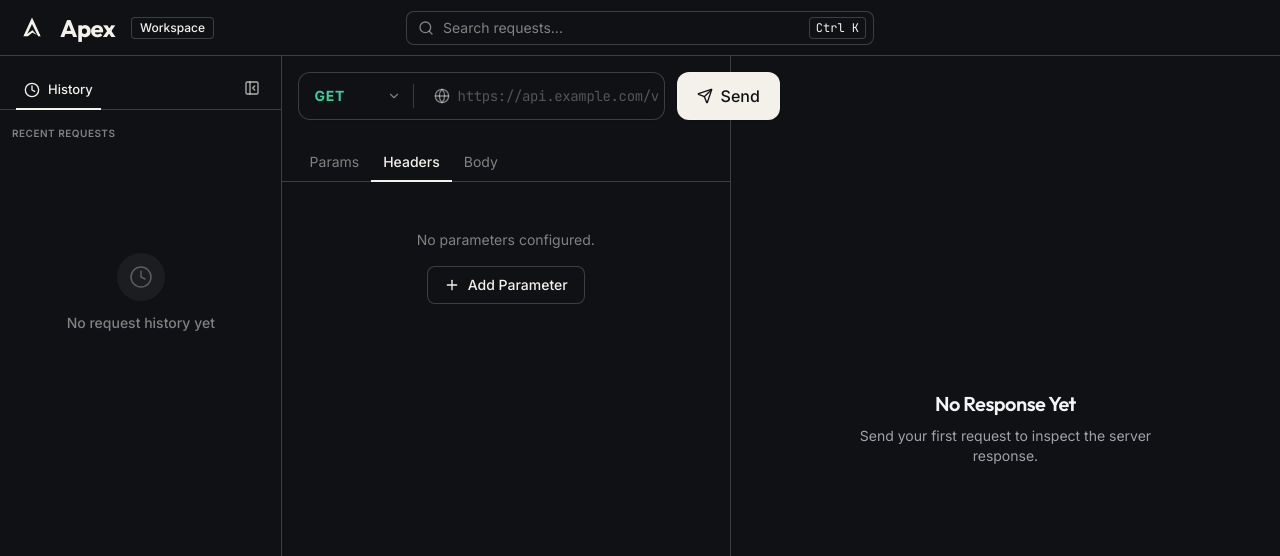
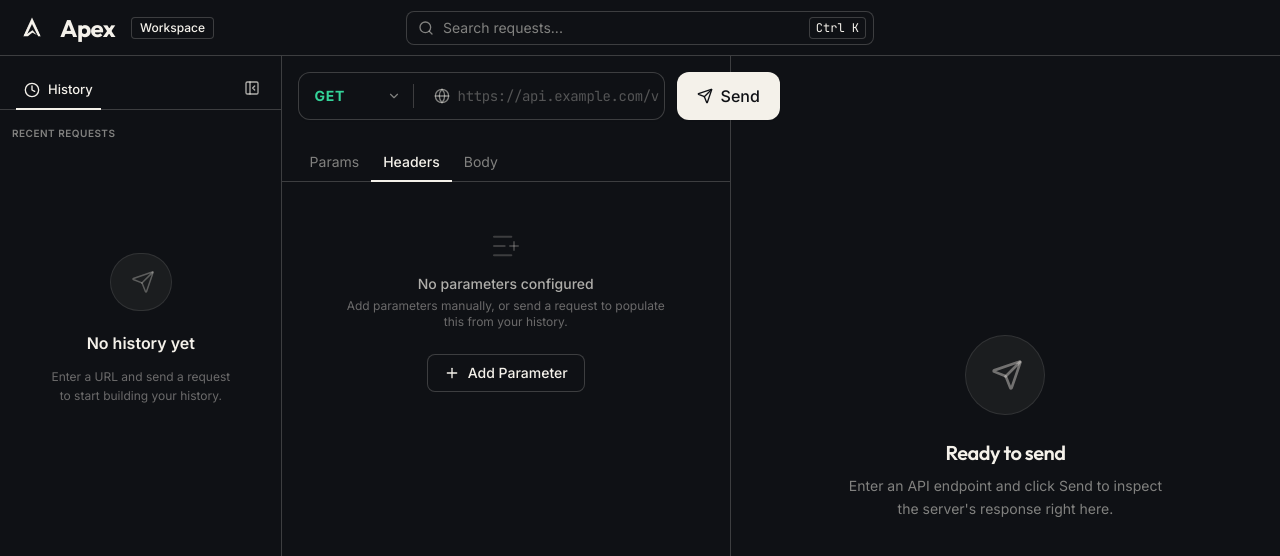
Before and after one commit to vardzz/api-request-playground, a Next.js app: page / in a window 1280 px wide. Shown: the top 556 px of the page. Built offline with nearby package versions, Linux system fonts and the light colour scheme.

Commit message:
feat: implement HistorySidebar, ResponsePanel, and KeyValueEditor components for request management

```diff
--- a/components/history/HistorySidebar.tsx
+++ b/components/history/HistorySidebar.tsx
@@ -3,7 +3,7 @@
 import { useHistory } from '../../hooks/useHistory';
 import { useRequestDispatch } from '../../context/RequestContext';
 import HistoryItem from './HistoryItem';
-import { Clock, PanelLeftClose } from 'lucide-react';
+import { Clock, PanelLeftClose, Send } from 'lucide-react';
 import { HistoryEntry } from '../../types';
 import { storage } from '../../lib/storage';
 
@@ -64,11 +64,14 @@ export default function HistorySidebar({ onClose }: HistorySidebarProps) {
       {/* Content */}
       <div className="flex-1 overflow-y-auto overflow-x-hidden scrollbar-thin scrollbar-thumb-[#F4F1EA]/10 scrollbar-track-transparent">
         {history.length === 0 ? (
-          <div className="p-6 text-center text-sm text-[#F4F1EA]/50 font-medium flex flex-col items-center gap-3 mt-20">
-            <div className="text-[#F4F1EA]/30 bg-[#F4F1EA]/5 p-3 rounded-full">
-              <Clock size={24} strokeWidth={1.5} />
+          <div className="p-6 text-center text-sm text-[#F4F1EA]/50 flex flex-col items-center gap-3 mt-20">
+            <div className="text-[#F4F1EA]/30 bg-[#F4F1EA]/5 p-4 rounded-full border border-[#F4F1EA]/10 mb-2">
+              <Send size={24} strokeWidth={1.5} className="ml-1" />
             </div>
-            <p>No request history yet</p>
+            <h3 className="text-[#F4F1EA] font-semibold text-base">No history yet</h3>
+            <p className="max-w-[180px] text-xs leading-relaxed text-[#F4F1EA]/40">
+              Enter a URL and send a request to start building your history.
+            </p>
           </div>
         ) : (
           <div className="flex flex-col gap-6 p-4">
--- a/components/response/ResponsePanel.tsx
+++ b/components/response/ResponsePanel.tsx
@@ -6,7 +6,7 @@ import StatusBadge from './StatusBadge';
 import MetaBar from './MetaBar';
 import JsonViewer from './JsonViewer';
 import HeadersInspector from './HeadersInspector';
-import { Loader2, AlertCircle } from 'lucide-react';
+import { Loader2, AlertCircle, Send } from 'lucide-react';
 
 export default function ResponsePanel() {
   const state = useRequestState();
@@ -25,10 +25,13 @@ export default function ResponsePanel() {
 
   if (!response) {
     return (
-      <div className="flex flex-col items-center justify-center h-full bg-transparent border-none">
-        <h2 className="text-xl font-heading font-semibold text-zinc-100 mb-2 tracking-tight">No Response Yet</h2>
-        <p className="text-sm text-zinc-400 max-w-xs text-center">
-          Send your first request to inspect the server response.
+      <div className="flex flex-col items-center justify-center h-full bg-transparent border-none p-6">
+        <div className="w-20 h-20 rounded-full bg-[#F4F1EA]/5 border border-[#F4F1EA]/10 flex items-center justify-center mb-6">
+          <Send size={32} className="text-[#F4F1EA]/40 ml-1" />
+        </div>
+        <h2 className="text-xl font-heading font-semibold text-[#F4F1EA] mb-2 tracking-tight">Ready to send</h2>
+        <p className="text-sm text-[#F4F1EA]/50 max-w-xs text-center leading-relaxed">
+          Enter an API endpoint and click Send to inspect the server's response right here.
         </p>
       </div>
     );
--- a/components/workbench/KeyValueEditor.tsx
+++ b/components/workbench/KeyValueEditor.tsx
@@ -1,7 +1,7 @@
 'use client';
 
 import { KeyValuePair } from '../../types';
-import { Plus, Trash2, Check } from 'lucide-react';
+import { Plus, Trash2, Check, ListPlus } from 'lucide-react';
 
 interface KeyValueEditorProps {
   items: KeyValuePair[];
@@ -39,8 +39,14 @@ export default function KeyValueEditor({
   return (
     <div className="flex flex-col h-full bg-[#0F1115]">
       {items.length === 0 ? (
-        <div className="flex-1 flex flex-col items-center justify-center p-8">
-          <p className="text-sm text-[#F4F1EA]/50 mb-4">No parameters configured.</p>
+        <div className="flex-1 flex flex-col items-center justify-center p-8 text-center">
+          <div className="text-[#F4F1EA]/20 mb-3">
+            <ListPlus size={32} strokeWidth={1.5} />
+          </div>
+          <p className="text-sm text-[#F4F1EA]/70 font-medium mb-1">No parameters configured</p>
+          <p className="text-xs text-[#F4F1EA]/40 mb-6 max-w-xs">
+            Add parameters manually, or send a request to populate this from your history.
+          </p>
           <button
             onClick={handleAdd}
             className="inline-flex items-center gap-2 px-4 py-2 text-sm font-medium text-[#F4F1EA] bg-[#0F1115] hover:bg-[#F4F1EA]/10 border border-[#F4F1EA]/20 rounded-lg transition-colors"
```
